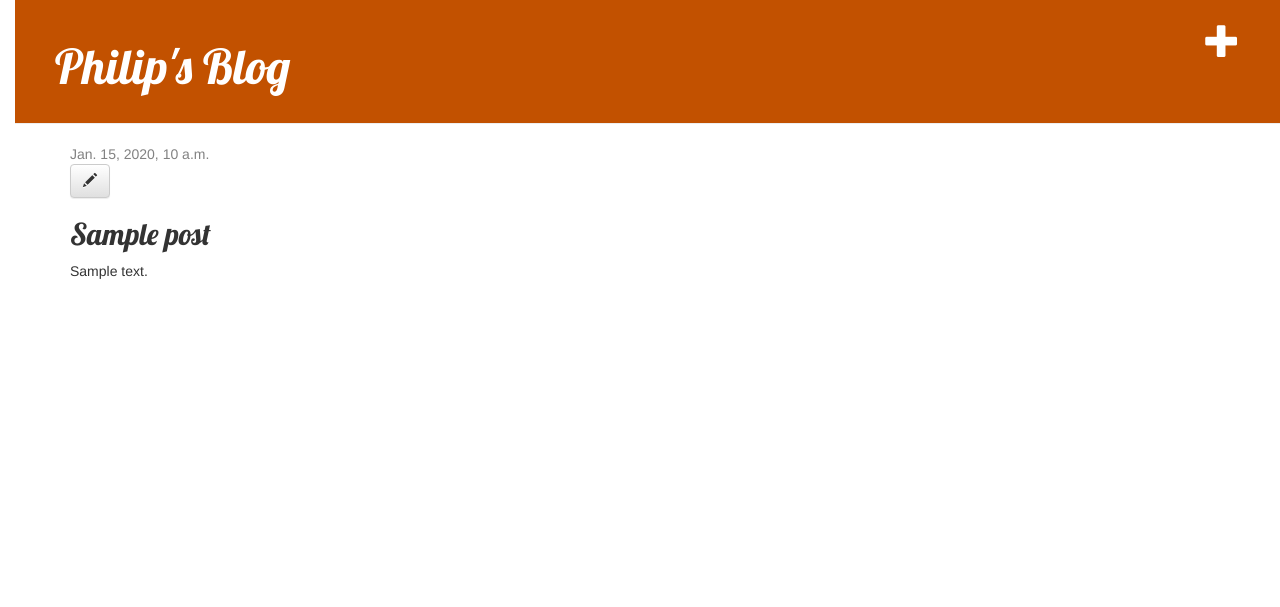
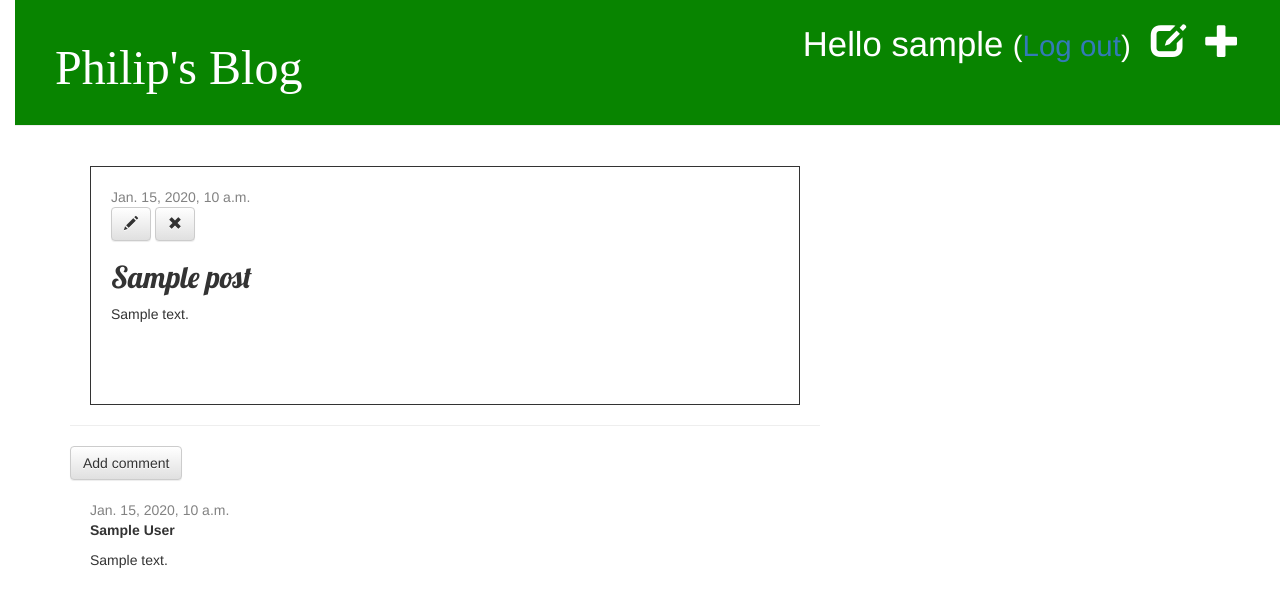
Before and after one commit to PhilipBoyle/philips-blog, a Django app: page /post/1/ in a window 1280 px wide. Shown: the top 607 px of the page. Run offline with Django 3.2, Linux system fonts and the light colour scheme; a user stored in the database is signed in; tables that the repository leaves empty hold one stand-in row (values such as "Sample post"); some libraries are stand-ins or nearby versions.

Commit message:
Updated CSS added comments, login/logout

```diff
--- a/blog/admin.py
+++ b/blog/admin.py
@@ -1,4 +1,5 @@
 from django.contrib import admin
-from .models import Post
+from .models import Post, Comment
 
 admin.site.register(Post)
+admin.site.register(Comment)
--- a/blog/models.py
+++ b/blog/models.py
@@ -17,3 +17,21 @@ class Post(models.Model):
 
     def __str__(self):
         return self.title
+
+    def approved_comments(self):
+        return self.comments.filter(approved_comment=True)
+
+
+class Comment(models.Model):
+    post = models.ForeignKey('blog.Post', on_delete=models.CASCADE, related_name='comments')
+    author = models.CharField(max_length=200)
+    text = models.TextField()
+    created_date = models.DateTimeField(default=timezone.now)
+    approved_comment = models.BooleanField(default=False)
+
+    def approve(self):
+        self.approved_comment = True
+        self.save()
+
+    def __str__(self):
+        return self.text
--- a/blog/static/css/blog.css
+++ b/blog/static/css/blog.css
@@ -1,6 +1,6 @@
 h1 a, h2 a {
-    color: #C25100;
-    font-family: 'Lobster';
+    color: #088400;
+    font-family: Ariel;
 }
 
 body {
@@ -8,7 +8,7 @@ body {
 }
 
 .page-header {
-    background-color: #C25100;
+    background-color: #088400;
     margin-top: 0;
     padding: 20px 20px 20px 40px;
 }
@@ -39,8 +39,14 @@ h1, h2, h3, h4 {
     margin-right: 20px;
 }
 .post {
-    margin-bottom: 70px;
+    padding: 20px 20px 70px 20px;
+    margin: 20px 20px 20px 20px;
+    border-style: solid;
+    border-width: 1px;
 }
 .post h1 a, .post h1 a:visited {
     color: #000000;
 }
+.comment {
+    margin: 20px 0px 20px 20px;
+}
--- a/blog/templates/blog/base.html
+++ b/blog/templates/blog/base.html
@@ -15,7 +15,13 @@
 <body>
     <div class="page-header">
         {% if user.is_authenticated %}
+        <!-- check for login -->
             <a href="{% url 'post_new' %}" class="top-menu"><span class="glyphicon glyphicon-plus"></span></a>
+            <a href="{% url 'post_draft_list' %}" class="top-menu"><span class="glyphicon glyphicon-edit"></span></a>
+            <p class="top-menu">Hello {{ user.username }} <small>(<a href="{% url 'logout' %}">Log out</a>)</small></p>
+        {% else %}
+        <!-- if not logged add login button -->
+            <a href="{% url 'login' %}" class="top-menu"><span class="glyphicon glyphicon-lock"></span></a>
         {% endif %}
         <h1><a href="/">Philip's Blog</a></h1>
     </div>
--- a/blog/templates/blog/post_detail.html
+++ b/blog/templates/blog/post_detail.html
@@ -3,14 +3,37 @@
 {% block content %}
     <div class="post">
         {% if post.published_date %}
-         <div class="date">
-            {{ post.published_date }}
-         </div>
+            <div class="date">
+                {{ post.published_date }}
+            </div>
+        {% else %}
+            <a class="btn btn-default" href="{% url 'post_publish' pk=post.pk %}">Publish</a>
         {% endif %}
         {% if user.is_authenticated %}
         <a class="btn btn-default" href="{% url 'post_edit' pk=post.pk %}"><span class="glyphicon glyphicon-pencil"></span></a>
+        <a class="btn btn-default" href="{% url 'post_remove' pk=post.pk %}"><span class="glyphicon glyphicon-remove"></span></a>
         {% endif %}
         <h2>{{ post.title }}</h2>
         <p>{{ post.text|linebreaksbr }}</p>
     </div>
+    <hr>
+    <a class="btn btn-default" href="{% url 'add_comment_to_post' pk=post.pk %}">Add comment</a>
+    {% for comment in post.comments.all %}
+        {% if user.is_authenticated or comment.approved_comment %}
+        <div class="comment">
+            <div class="date">
+                {{ comment.created_date }}
+                {% if not comment.approved_comment %}
+                    <a class="btn btn-default" href="{% url 'comment_remove' pk=comment.pk %}"><span class="glyphicon glyphicon-remove"></span></a>
+                    <a class="btn btn-default" href="{% url 'comment_approve' pk=comment.pk %}"><span class="glyphicon glyphicon-ok"></span></a>
+                {% endif %}
+            </div>
+            <strong>{{ comment.author }}</strong>
+            <p>{{ comment.text|linebreaks }}</p>
+        </div>
+        {% endif %}
+    {% empty %}
+        <p>No comments here yet :(</p>
+    {% endfor %}
+
 {% endblock %}
--- a/blog/urls.py
+++ b/blog/urls.py
@@ -5,5 +5,11 @@ urlpatterns = [
     path('', views.post_list, name='post_list'),
     path('post/<int:pk>/', views.post_detail, name='post_detail'),
     path('post/new', views.post_new, name='post_new'),
-path('post/<int:pk>/edit/', views.post_edit, name='post_edit'),
+    path('drafts/', views.post_draft_list, name='post_draft_list'),
+    path('post/<int:pk>/edit/', views.post_edit, name='post_edit'),
+    path('post/<pk>/publish/', views.post_publish, name='post_publish'),
+    path('post/<pk>/remove/', views.post_remove, name='post_remove'),
+    path(r'^post/(?P<pk>\d+)/comment/$', views.add_comment_to_post, name='add_comment_to_post'),
+    path(r'^comment/(?P<pk>\d+)/approve/$', views.comment_approve, name='comment_approve'),
+    path(r'^comment/(?P<pk>\d+)/remove/$', views.comment_remove, name='comment_remove'),
 ]
--- a/blog/views.py
+++ b/blog/views.py
@@ -1,21 +1,26 @@
 from django.shortcuts import render, get_object_or_404
-from .models import Post
-from .forms import PostForm
+from .models import Post, Comment
+from .forms import PostForm, CommentForm
 from django.shortcuts import redirect
 from django.utils import timezone
+from django.contrib.auth.decorators import login_required
 
 
 def post_list(request):
+    """ see posts """
     posts = Post.objects.filter(published_date__lte=timezone.now()).order_by('-published_date')
     return render(request, 'blog/post_list.html', {'posts': posts})
 
 
 def post_detail(request, pk):
+    """ view single post """
     post = get_object_or_404(Post, pk=pk)
     return render(request, 'blog/post_detail.html', {'post': post})
 
 
+@login_required
 def post_new(request):
+    """ add new post """
     form = PostForm(request.POST)
     if form.is_valid():
         post = form.save(commit=False)
@@ -28,16 +33,70 @@ def post_new(request):
     return render(request, 'blog/post_edit.html', {'form': form})
 
 
+@login_required
 def post_edit(request, pk):
+    """ edit post """
     post = get_object_or_404(Post, pk=pk)
     if request.method == "POST":
         form = PostForm(request.POST, instance=post)
         if form.is_valid():
             post = form.save(commit=False)
             post.author = request.user
-            post.published_date = timezone.now()
+            # post.published_date = timezone.now() removed to create drafts page
             post.save()
             return redirect('post_detail', pk=post.pk)
     else:
         form = PostForm(instance=post)
     return render(request, 'blog/post_edit.html', {'form': form})
+
+
+@login_required
+def post_draft_list(request):
+    """ view unpublished/draft posts """
+    posts = Post.objects.filter(published_date__isnull=True).order_by('created_date')
+    return render(request, 'blog/post_draft_list.html', {'posts': posts})
+
+
+@login_required
+def post_publish(request, pk):
+    """ publish a post (make it public) """
+    post = get_object_or_404(Post, pk=pk)
+    post.publish()
+    return redirect('post_detail', pk=pk)
+
+
+@login_required
+def post_remove(request, pk):
+    """ remove a post """
+    post = get_object_or_404(Post, pk=pk)
+    post.delete()
+    return redirect('post_list')
+
+
+def add_comment_to_post(request, pk):
+    """add a comment to posts"""
+    post = get_object_or_404(Post, pk=pk)
+    if request.method == "POST":
+        form = CommentForm(request.POST)
+        if form.is_valid():
+            comment = form.save(commit=False)
+            comment.post = post
+            comment.save()
+            return redirect('post_detail', pk=post.pk)
+    else:
+        form = CommentForm()
+    return render(request, 'blog/add_comment_to_post.html', {'form': form})
+
+
+@login_required
+def comment_approve(request, pk):
+    comment = get_object_or_404(Comment, pk=pk)
+    comment.approve()
+    return redirect('post_detail', pk=comment.post.pk)
+
+
+@login_required
+def comment_remove(request, pk):
+    comment = get_object_or_404(Comment, pk=pk)
+    comment.delete()
+    return redirect('post_detail', pk=comment.post.pk)
--- a/philipsblog/settings.py
+++ b/philipsblog/settings.py
@@ -120,3 +120,6 @@ USE_TZ = True
 
 STATIC_URL = '/static/'
 STATIC_ROOT = os.path.join(BASE_DIR, 'static')
+
+# Login redirect (take user to home is logged in successfully)
+LOGIN_REDIRECT_URL = '/'
--- a/philipsblog/urls.py
+++ b/philipsblog/urls.py
@@ -13,12 +13,17 @@ Including another URLconf
     1. Import the include() function: from django.urls import include, path
     2. Add a URL to urlpatterns:  path('blog/', include('blog.urls'))
 """
+from django.conf.urls import include, url
 from django.contrib import admin
-from django.urls import path
-from django.conf.urls import include
+
+from django.contrib.auth import views
+
+"""were a lot of errors here, djangogirls is outdated had to use 'views.LogoutView.as_view()'
+    instead of 'view.logout'"""
 
 urlpatterns = [
-    path('admin/', admin.site.urls),
-    path('', include('blog.urls')),
-
+    url(r'^admin/', admin.site.urls),
+    url(r'^accounts/login/$', views.LoginView.as_view(), name='login'),
+    url(r'^accounts/logout/$', views.LogoutView.as_view(), name='logout', kwargs={'next_page': '/'}),
+    url(r'', include('blog.urls')),
 ]
```
Also changed, not shown: blog/forms.py (+8 -1 lines), blog/templates/blog/add_comment_to_post.html (added, +9 -0 lines), blog/templates/blog/post_draft_list.html (added, +11 -0 lines), blog/templates/blog/post_list.html (+6 -2 lines), blog/templates/registration/login.html (added, +24 -0 lines), blog/migrations/0002_comment.py (added).
